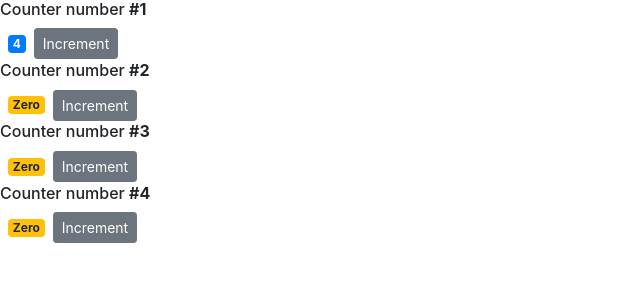
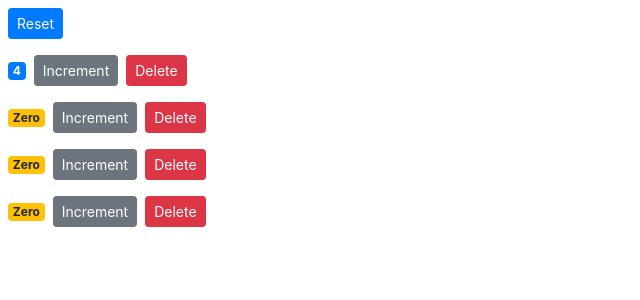
Before and after one commit to barbadurkel/reactappMosh, a React (Create React App) app: page / in a window 1280 px wide. Shown: the top 300 px of the page, without its empty margins (0-640 px from the left). Built offline with nearby package versions, Linux system fonts and the light colour scheme.

Commit message:
added a delete button + refacto

```diff
--- a/src/components/counter.jsx
+++ b/src/components/counter.jsx
@@ -1,11 +1,7 @@
 import React, { Component } from 'react'
+import { throwStatement } from '@babel/types';
 
 export class Counter extends Component {
-    state = {
-        value : this.props.value,
-
-        };
-
 
     // constructor(){
     //     super();
@@ -15,22 +11,13 @@
     // }
 
     //2nd way to bind : converting to arrow function (that inherit the this keyword)
-    handleIncrement = () => {
-        // setState() tells React that a change has occured so that it updates the DOM
-        this.setState({
-            value: this.state.value + 1
-            })  ;
 
 
-    }
+    // renderTags(){
+    //     if(this.state.tags.length === 0) return <p>No tags.</p>
+    //     return <ul>{this.state.tags.map( tag => <li key={tag}>{tag}</li>)}</ul>;
 
-
-
-    renderTags(){
-        if(this.state.tags.length === 0) return <p>No tags.</p>
-        return <ul>{this.state.tags.map( tag => <li key={tag}>{tag}</li>)}</ul>;
-
-    }
+    // }
         /* IN JS if this is called in :
         - a method part of an object, then 'this' references the object
         - a standalone function, then 'this' references the windows object
@@ -53,20 +40,20 @@
                {/* {this.state.tags.length === 0 && 'Please create a new tag!'}
                {this.renderTags()} */}
 
-            {this.props.children}
             <span className={this.getBadgeClasses()}>{this.formatCount()}</span>
-            <button onClick= { () => this.handleIncrement()} className="btn btn-secondary btn-sm">Increment</button>
+            <button onClick= { () => this.props.onIncrement(this.props.counter)} className="btn btn-secondary btn-sm">Increment</button>
+            <button onClick= { () => this.props.onDelete(this.props.counter.id)} className="btn btn-danger btn-sm m-2">Delete</button>
            </div>
         );
     }
 
     getBadgeClasses(){
         let classes ="badge m-2 badge-";
-        classes += this.state.value === 0 ? "warning" : "primary";
+        classes += this.props.counter.value === 0 ? "warning" : "primary";
         return classes;
     }
     formatCount(){
-       const {value} = this.state;
+       const {value} = this.props.counter;
        return value === 0 ? "Zero" : value;
     }
 
--- a/src/components/counters.jsx
+++ b/src/components/counters.jsx
@@ -9,14 +9,37 @@
             { id : 3, value : 0},
             { id : 4, value : 0}
         ]
+    };
+
+handleDelete = counterId => {
+        const counters = this.state.counters.filter( c => c.id !== counterId);
+        this.setState({counters: counters})
     }
+handleReset = () => {
+        const counters = this.state.counters.map( c => {c.value = 0; return c});
+        this.setState({ counters })
+}
+handleIncrement = () => {
+        // cloning
+        const counters = [...this.state.counters];
+        const index = counters.indexOf(counter);
+        counters[index]= {...counter};
+        counters[index].value++;
+
+
+}
+
     render() {
         return (
             <div>
+              <button className="btn btn-primary btn-sm m-2" onClick={this.handleReset}>Reset</button>
+
               {this.state.counters.map( counter =>
-                     <Counter key={counter.id} value={counter.value}>
-                         <h6>Counter number <b>#{counter.id}</b></h6></Counter>
-                 )}
+                     <Counter key={counter.id}
+                     onDelete={this.handleDelete}
+                     onIncrement={this.handleIncrement}
+                     counter={counter}/>
+              )}
             </div>
         );
     }
```
Also changed, not shown: 1 other file (tests, documents, lock files or other folders).
